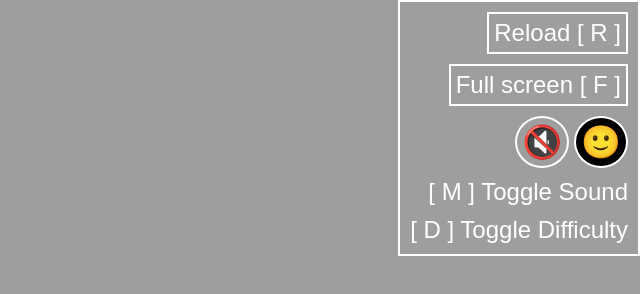
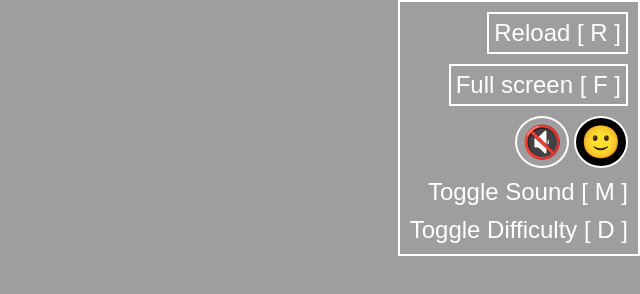
Before and after one commit to ShreyasTS/co-op_multiplayer, a website: page games/game1/spaceShooter.html in a window 1280 px wide. Shown: the top 294 px of the page, 640-1280 px from the left. Drawn offline with nearby package versions, Linux system fonts and the light colour scheme; no server answers.

Commit message:
Refactoring code

```diff
--- a/games/game1/spaceShooter.html
+++ b/games/game1/spaceShooter.html
@@ -130,8 +130,8 @@
             <button id="soundToggleBtn" onclick="toggleSound()">🔊 [ M ]</button>
             <button id="gameModeBtn" onclick="toggleDifficulty()">🙂</button>
           </div>
-          <p id="toggleSoundText">[ M ] Toggle Sound</p>
-          <p id="toggleDifficultyText">[ D ] Toggle Difficulty</p>
+          <p id="toggleSoundText">Toggle Sound [ M ]</p>
+          <p id="toggleDifficultyText">Toggle Difficulty [ D ]</p>
         </div>
 
         <!-- <canvas id="gameCanvas" width="800" height="600"></canvas> -->
--- a/server.js
+++ b/server.js
@@ -24,7 +24,7 @@ app.get("/", (req, res) => {
 app.get("/userTest", (req, res) => {
   res.sendFile(join(__dirname, "/controllers/autoBotTest.html"));
 });
-app.get("/game", (req, res) => {
+app.get("/space", (req, res) => {
   res.sendFile(join(__dirname, "/games/game1/spaceShooter.html"));
 });
 
```
